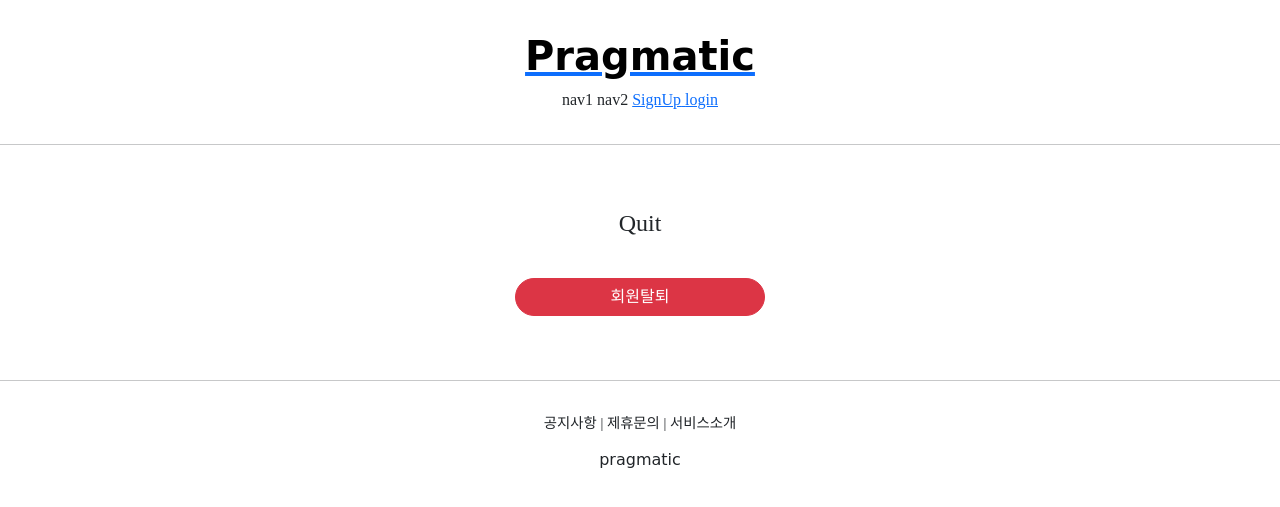
After one commit to ppparkta/gabo-django, a Django app: template accountapp/templates/accountapp/delete.html in a window 1280 px wide. The commit adds this page. Shown: the top 507 px of the page. Run offline with Django 3.2, Linux system fonts and the light colour scheme; the template is opened without the code that fills it, so the values that code supplies are empty; some libraries are stand-ins or nearby versions; some web fonts are replaced.

Commit message:
feat: 회원탈퇴 기능 추가, pragmatic 메인 로고 클릭 시 메인 화면으로 이동

```diff
--- /dev/null
+++ b/accountapp/templates/accountapp/delete.html
@@ -0,0 +1,15 @@
+{% extends 'base.html' %}
+
+{% block content %}
+
+<div style="text-align:center; max-width:500px; margin:4rem auto;">
+    <div class="mb-4">
+        <h4>Quit</h4>
+    </div >
+    <form action="{% url 'accountapp:delete' pk=user.pk %}" method="POST">
+        {% csrf_token %}
+        <input type="submit" value="회원탈퇴" class="btn btn-danger rounded-pill col-6 mt-3">
+    </form>
+</div>
+
+{% endblock %}
--- a/accountapp/urls.py
+++ b/accountapp/urls.py
@@ -1,7 +1,7 @@
 from django.contrib.auth.views import LoginView, LogoutView
 from django.urls import path
 
-from accountapp.views import hello_world, AccountCreateView, AccountDetailView, AccountUpdateView
+from accountapp.views import hello_world, AccountCreateView, AccountDetailView, AccountUpdateView, AccountDeleteView
 
 app_name = "accountapp"
 
@@ -13,5 +13,6 @@ urlpatterns = [
 
     path('create/', AccountCreateView.as_view(), name='create'),
     path('detail/<int:pk>', AccountDetailView.as_view(), name='detail'), #pk라는 이름의 int형 변수를 받겠다
-    path('update/<int:pk>', AccountUpdateView.as_view(), name='update')
+    path('update/<int:pk>', AccountUpdateView.as_view(), name='update'),
+    path('delete/<int:pk>', AccountDeleteView.as_view(), name='delete')
 ]
--- a/accountapp/views.py
+++ b/accountapp/views.py
@@ -38,3 +38,8 @@ class AccountUpdateView(UpdateView):
     form_class = AccountUpdateForm
     success_url = reverse_lazy('accountapp:hello_world')
     template_name = 'accountapp/update.html'
+
+class AccountDeleteView(DeleteView):
+    model = User
+    success_url = reverse_lazy('accountapp:login')
+    template_name = 'accountapp/delete.html'
--- a/static/base.css
+++ b/static/base.css
@@ -19,4 +19,6 @@
 .pragmatic_header_logo{
     font-family: 'Lobster', cursive;
     font-weight: 700;
+    text-decoration: none;
+    color: black;
 }
--- a/templates/header.html
+++ b/templates/header.html
@@ -4,18 +4,22 @@
 <body>
     <div class="pragmatic_header">
         <div>
-            <h1 class="pragmatic_header_logo">Pragmatic</h1>
+            <a href="{% url 'accountapp:hello_world' %}">
+                <h1 class="pragmatic_header_logo">Pragmatic</h1>
+            </a>
         </div>
         <div>
             <span>nav1</span>
             <span>nav2</span>
-            {% if not target_user.is_authenticated %}
-            <span>nav3</span>
+            {% if not user.is_authenticated %}
+            <a href="{% url 'accountapp:create' %}">
+                <sapn>SignUp</sapn>
+            </a>
             <a href="{% url 'accountapp:login' %}?next={{ request.path }}">
                 <span>login</span>
             </a>
             {% else %}
-            <a href="{% url 'accountapp:detail' pk=target_user.pk %}">
+            <a href="{% url 'accountapp:detail' pk=user.pk %}">
                 <span>MyPage</span>
             </a>
             <a href="{% url 'accountapp:logout' %}?next={{ request.path }}">
```
Also changed, not shown: accountapp/templates/accountapp/detail.html (+7 -2 lines).
